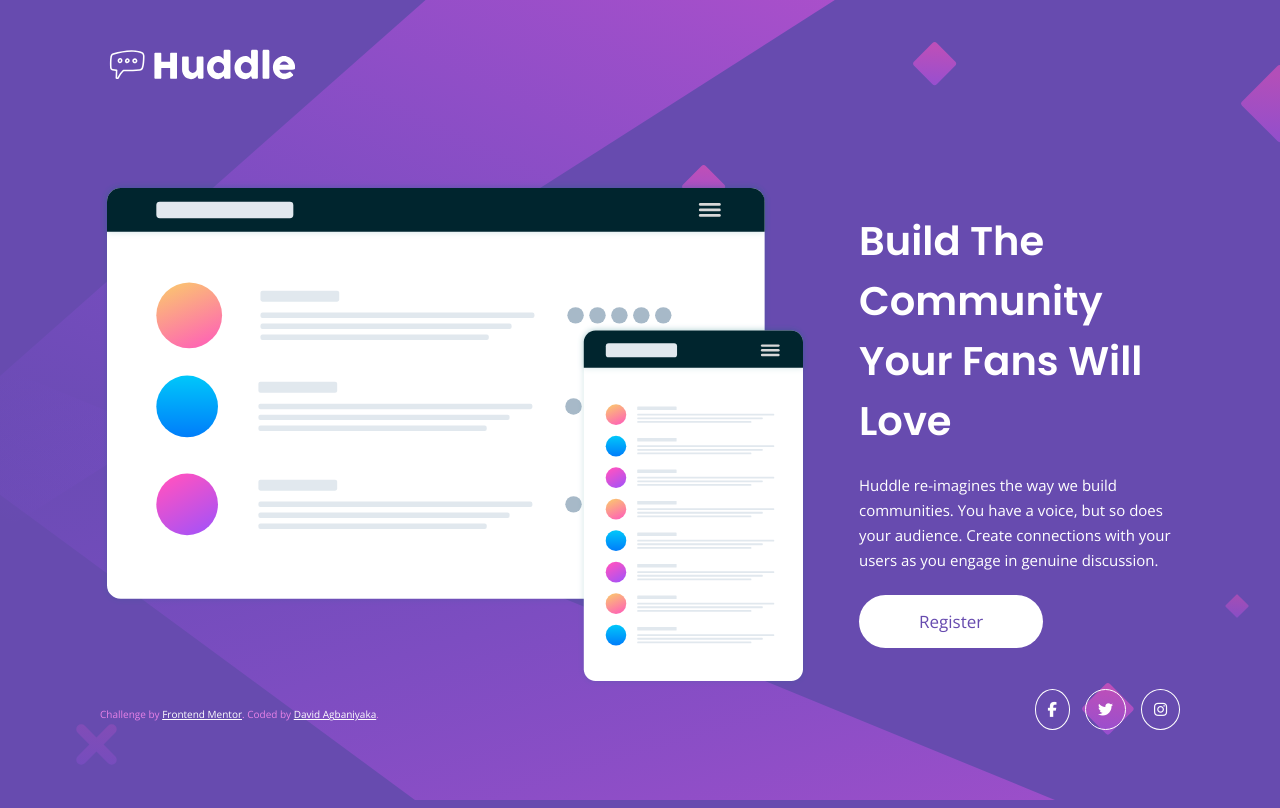
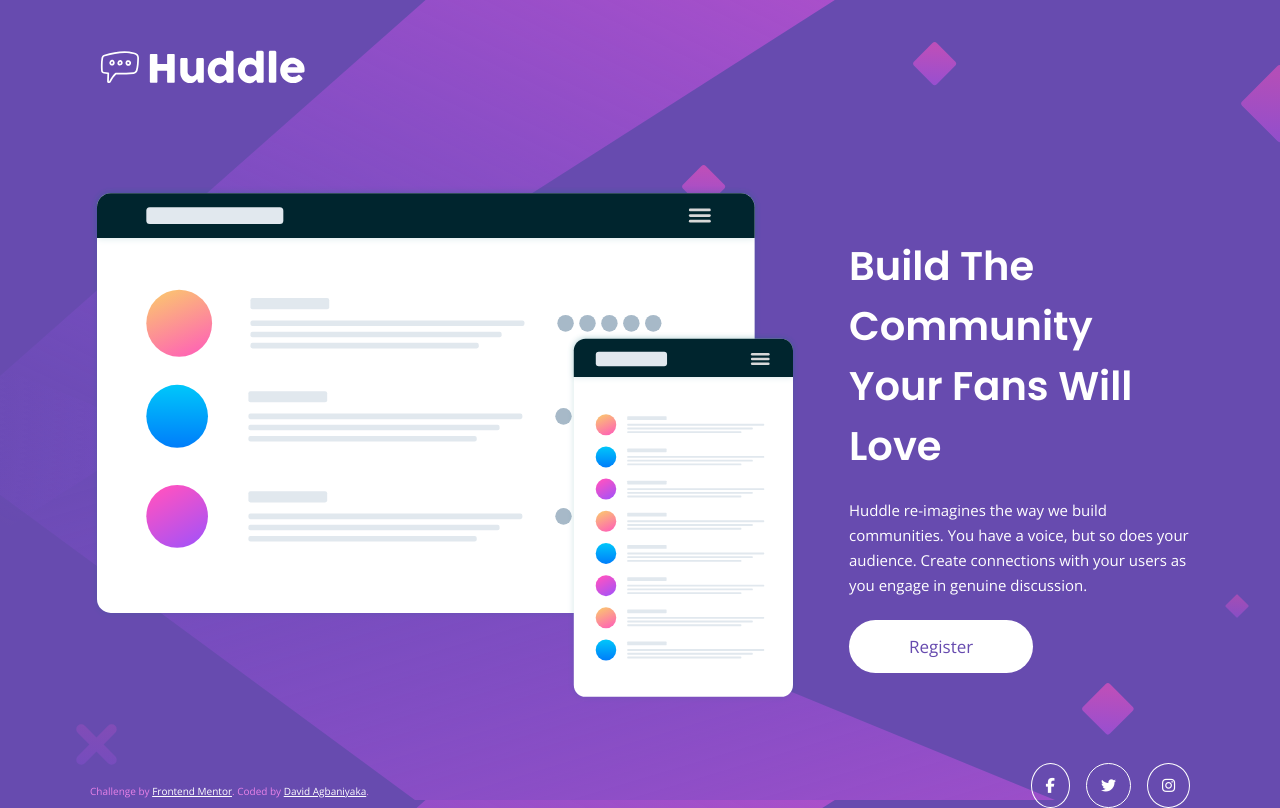
Before and after one commit to agbaniongithub/huddle-landing-page, a plain HTML site: page index.html in a window 1280 px wide. Drawn offline with nearby package versions, Linux system fonts and the light colour scheme.

Commit message:
Update styles.css

```diff
--- a/styles.css
+++ b/styles.css
@@ -118,12 +118,12 @@
     header img {
         height: auto;
         width: auto;
-        max-width: 20rem;
-        max-height: 20rem;
+        max-width: 22rem;
+        max-height: 22rem;
 
     }
     #main-page {
-        padding: 4rem 10rem 10rem 10rem;
+        padding: 4rem 9rem 9rem 9rem;
         min-height: 100vh;
     }
 
@@ -151,8 +151,10 @@
     }
 
     .text-content {
+        justify-content: flex-start;
         align-items: flex-start;
         text-align: left;
+        margin-top: 5rem;
     }
 
     .text-content button {
@@ -178,7 +180,7 @@
         max-height: auto;
         max-width: auto;
         border: 1px solid white;
-        padding: 1.2rem;
+        padding: 1.4rem;
         border-radius: 50%;
     }
 
@@ -190,6 +192,7 @@
     }
 
     footer {
+        margin-top: 6rem;
         display: flex;
         flex-direction: row-reverse;
         align-items: center;
@@ -197,7 +200,7 @@
     }
     #social-icons {
         display: flex;
-        gap: 1.5rem;
+        gap: 1.6rem;
         justify-content: flex-end;
     }
 
```
